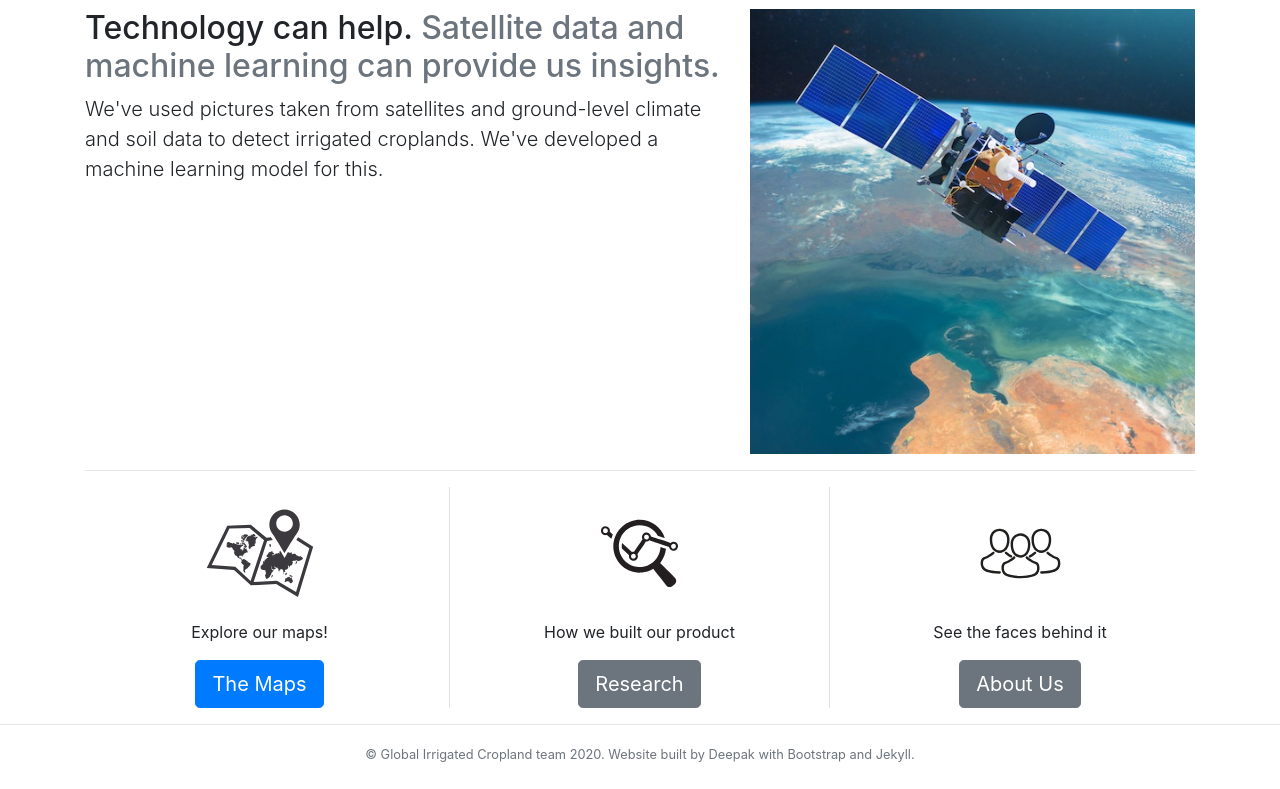
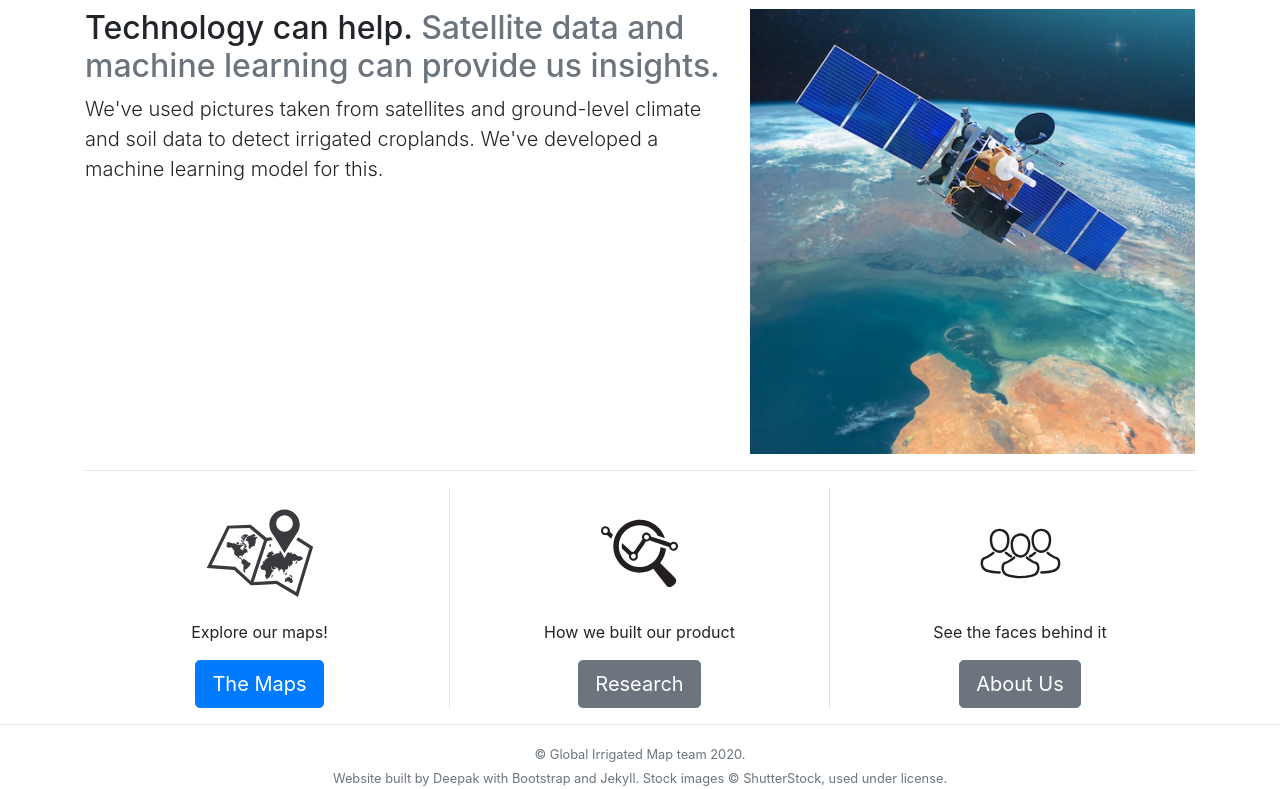
Before and after one commit to Demeter-Labs/globalirrigationmap.org, a Jekyll site: the page built from index.html, in a window 1280 px wide and 900 px high, scrolled down 1822 px, cut to the strip 111-900 px from the top of the window. Built offline with Jekyll 4.4.1, drawn with Linux system fonts in a browser that asks for light colours; before the commit the page ends 2698 px from its top, so only the background shows below that.

Commit message:
update footer

```diff
--- a/_data/footer.yml
+++ b/_data/footer.yml
@@ -1 +1 @@
-text: "&copy; Global Irrigated Cropland team 2020. Website built by Deepak with Bootstrap and Jekyll."
+text: "&copy; Global Irrigated Map team 2020.<br>Website built by Deepak with Bootstrap and Jekyll. Stock images &copy; ShutterStock, used under license."
```
Also changed, not shown: 4 other files.
